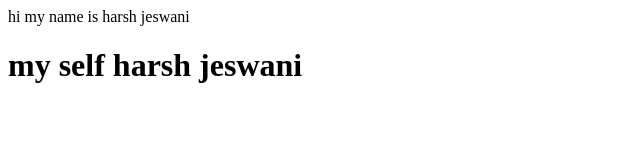
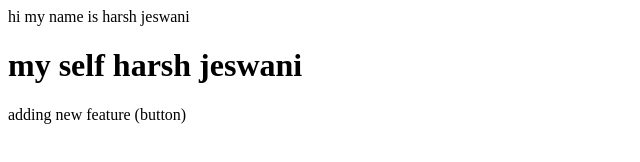
Before and after one commit to harshjeswani/new-repo, a plain HTML site: page index.html in a window 1280 px wide. Shown: the whole page, without its empty margins (0-640 px from the left). Drawn offline with Linux system fonts and the light colour scheme.

```diff
--- a/index.html
+++ b/index.html
@@ -1,2 +1,3 @@
 <p>hi my name is harsh jeswani</p>
 <h1>my self harsh jeswani</h1>
+<p>adding new feature (button)</p>
```
